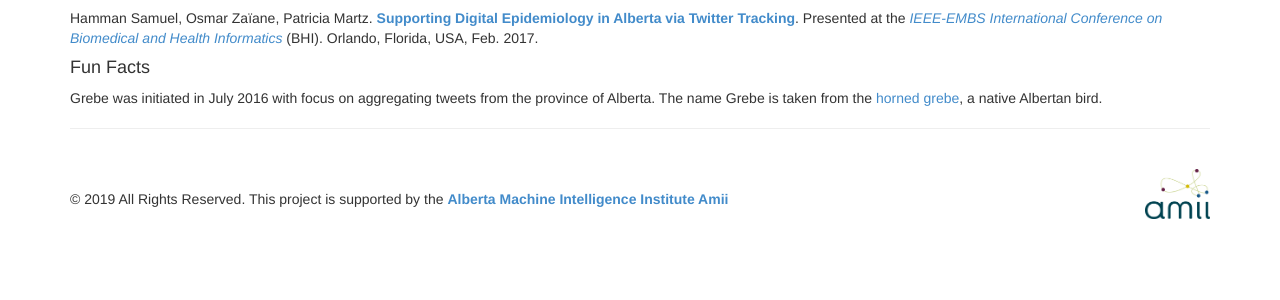
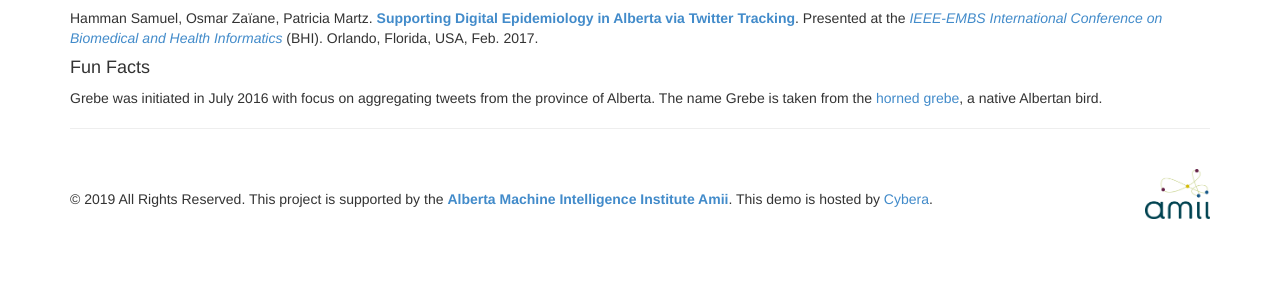
Before and after one commit to hwsamuel/Grebe, a Flask app: page /grebe/about/ in a window 1280 px wide. Shown: the part 333-633 px from the top of the page. Run offline with Flask 2, Linux system fonts and the light colour scheme; some libraries are stand-ins or nearby versions.

Commit message:
Documentation updates

```diff
--- a/webapp/templates/grebe/layout.html
+++ b/webapp/templates/grebe/layout.html
@@ -65,7 +65,7 @@
 				<br />
                 <table width="100%">
                 <tr>
-  	    		<td>&copy; 2019 All Rights Reserved. This project is supported by the <b><a target="_blank" href="http://amii.ca">Alberta Machine Intelligence Institute Amii</a></b></td>
+  	    		<td>&copy; 2019 All Rights Reserved. This project is supported by the <b><a target="_blank" href="http://amii.ca">Alberta Machine Intelligence Institute Amii</a></b>. This demo is hosted by <a href="http://www.cybera.ca" target="_blank">Cybera</a>.</td>
                 <td><a target="_blank" href="http://amii.ca"><img style="float: right; height: 50px; margin-top:-10px; " src="{{ url_for('static', filename='img/amii.png') }}" /></a></td>
                 </tr>
                 </table>
```
Also changed, not shown: README.md, 1 other file.
